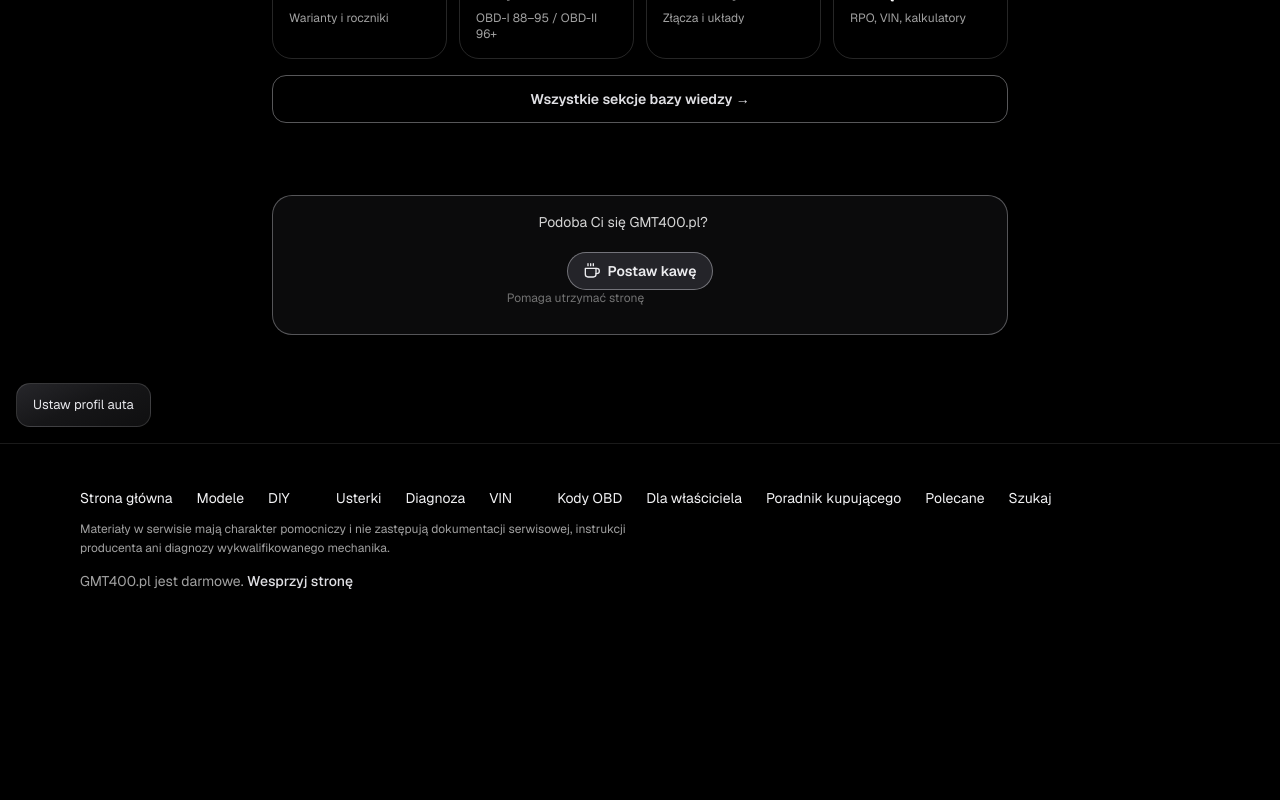
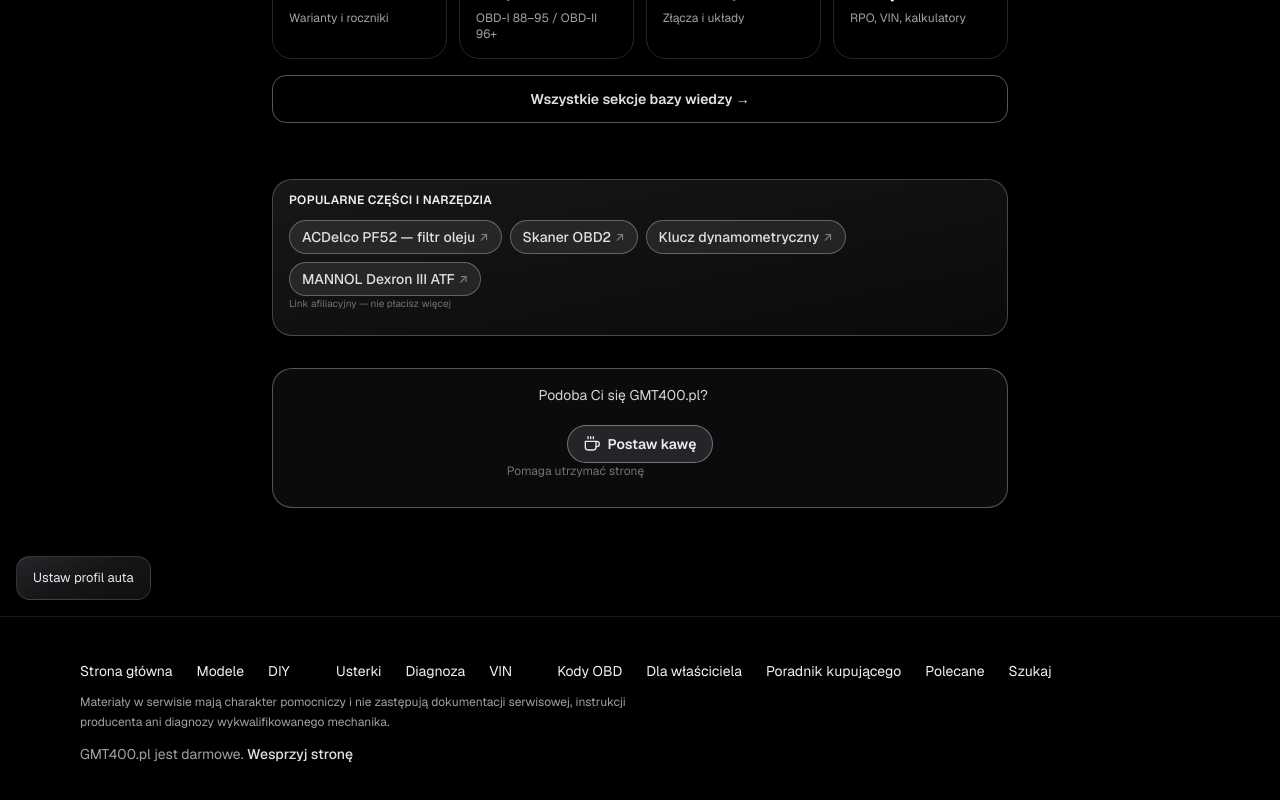
Before and after one commit to tsrc4mm9gg-netizen/gmt400-app, a Next.js app: page / in a window 1280 px wide. Shown: the part 3338-4138 px from the top of the page. Before the commit the page ends 3973 px from the top, so only its background shows below. Built offline with nearby package versions, Linux system fonts and the light colour scheme.

Commit message:
feat: add affiliate section to home page

```diff
--- a/src/app/HomeHero.tsx
+++ b/src/app/HomeHero.tsx
@@ -15,6 +15,7 @@ import RecentlyViewed from './RecentlyViewed';
 import HomeTorque from './HomeTorque';
 import HomeFAQ from './HomeFAQ';
 import SymptomSearch from './SymptomSearch';
+import AffiliateBox from './ui/AffiliateBox';
 
 export default function HomeHero() {
   const { bodyId, filters, clearSelection, setSelection } = useModelSelection();
@@ -55,6 +56,17 @@ export default function HomeHero() {
       <div className="pt-1"><HomeSearch /></div>
       <HomeFAQ />
       <CategoryGrid />
+      <div className="mx-4">
+        <AffiliateBox
+          title="Popularne części i narzędzia"
+          items={[
+            { name: 'ACDelco PF52 — filtr oleju', search: 'ACDelco PF52' },
+            { name: 'Skaner OBD2', search: 'OBD2 scanner' },
+            { name: 'Klucz dynamometryczny', search: 'torque wrench' },
+            { name: 'MANNOL Dexron III ATF', search: 'MANNOL Dexron III ATF' },
+          ]}
+        />
+      </div>
       <div className="mx-4 my-6 rounded-xl border border-silver-500/40 bg-silver-950/40 px-4 py-4 text-center">
         <p className="text-sm text-neutral-300">
           Podoba Ci się GMT400.pl?
```
